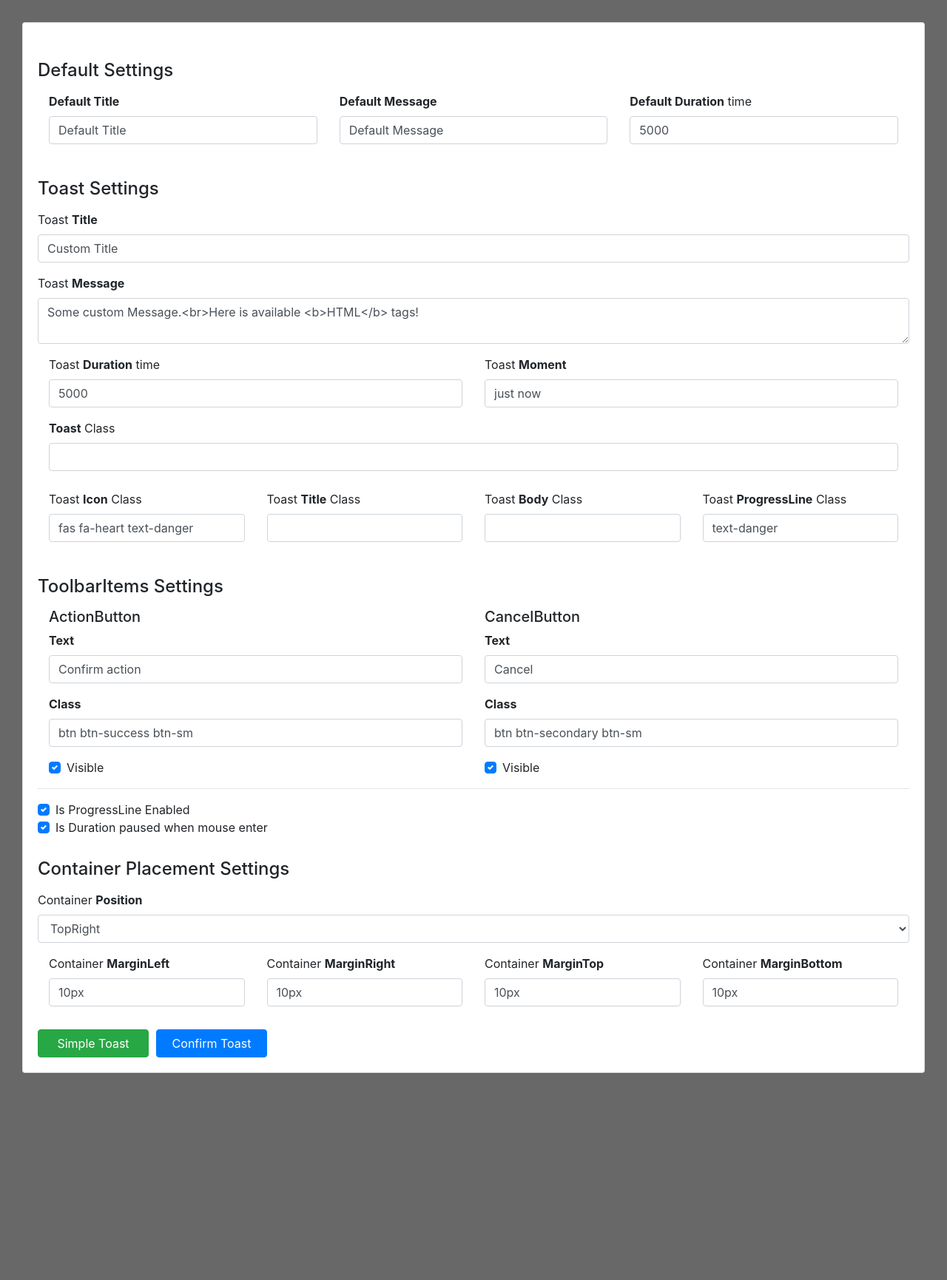
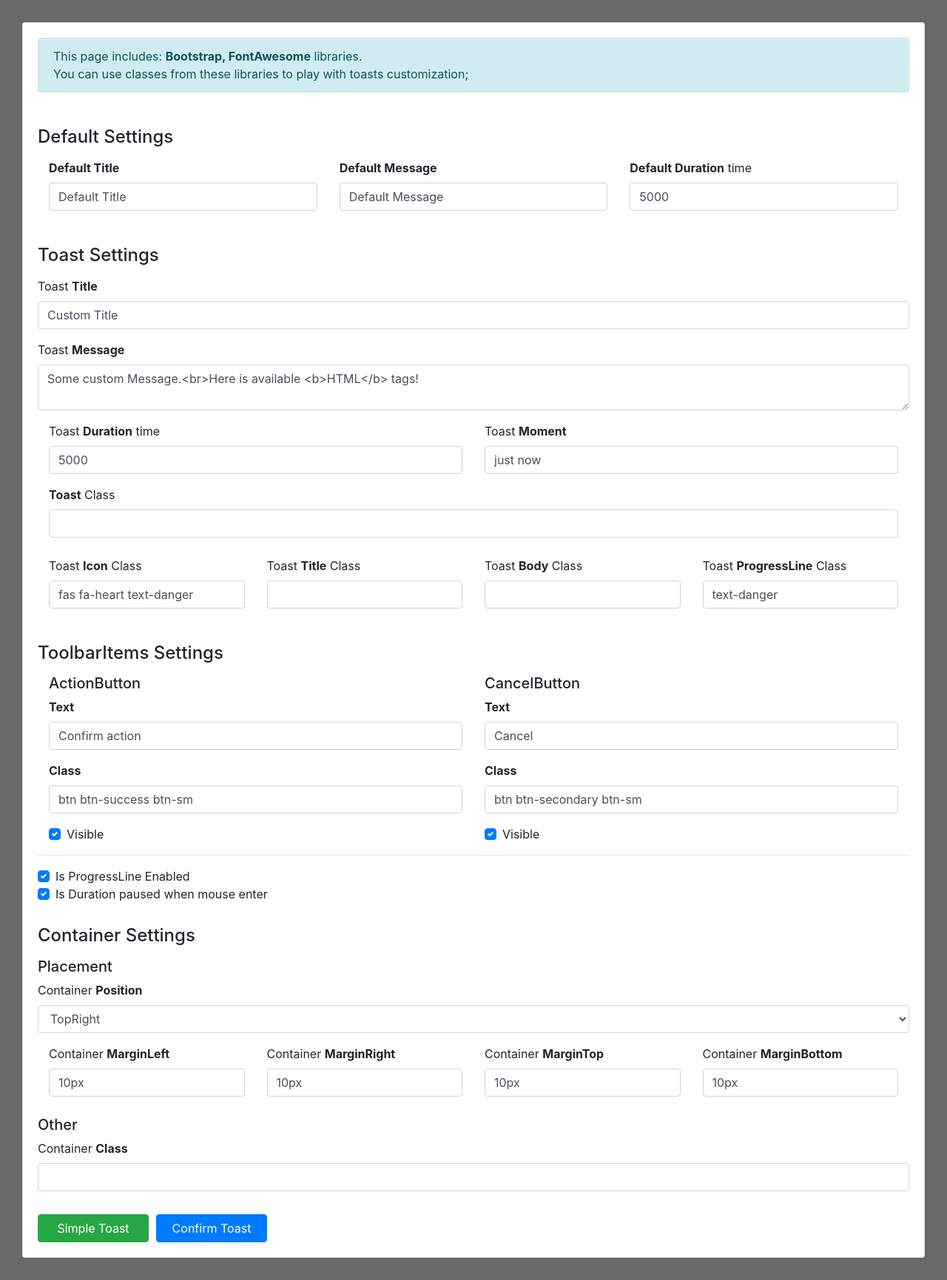
Before and after one commit to pieterlexis/angular-bootstrap-toasts, an Angular app: page / in a window 1280 px wide. Shown: the whole page at 74% size. Before the commit the page ends 1481 px from the top, so only its background shows below. Built offline with nearby package versions, Linux system fonts and the light colour scheme.

Commit message:
Documentation improvements

```diff
--- a/src/app/app.component.html
+++ b/src/app/app.component.html
@@ -1,4 +1,12 @@
 <div class="card">
+    <div class="alert alert-info">
+        This page includes:
+        <b>Bootstrap, FontAwesome</b>
+        libraries.<br>
+
+        You can use classes from these libraries to play with toasts customization;
+    </div>
+
     <form novalidate [formGroup]="ToastForm">
         <div>
             <h4>Default Settings</h4>
@@ -243,8 +251,10 @@
 
 
 
-    <form novalidate [formGroup]="ContainerForm">
-        <h4>Container Placement Settings</h4>
+    <form novalidate [formGroup]="ContainerPlacementForm">
+        <h4>Container Settings</h4>
+
+        <h5>Placement</h5>
 
         <div class="form-group">
             <label for="ContainerPlacementSelect">Container <b>Position</b></label>
@@ -306,6 +316,19 @@
                 </div>
             </div>
         </div>
+    </form>
+
+    <h5>Other</h5>
+
+    <div class="form-group">
+        <label for="ContainerClassesInput">Container <b>Class</b></label>
+
+        <input
+            id="ContainerClassesInput"
+            class="form-control"
+            type="text"
+            [(ngModel)]="ContainerClasses"/>
+    </div>
 
     <div style="margin-top: 15px;">
         <button
@@ -319,8 +342,8 @@
             class="btn btn-primary"
             (click)="showConfirmToast()">Confirm Toast</button>
     </div>
-    </form>
 </div>
 
 <Angular-Bootstrap-Toasts-Container
-    [Placement]="ContainerForm.value"></Angular-Bootstrap-Toasts-Container>
+    [Placement]="ContainerPlacementForm.value"
+    [Classes]="ContainerClasses"></Angular-Bootstrap-Toasts-Container>
--- a/src/app/app.component.ts
+++ b/src/app/app.component.ts
@@ -21,7 +21,10 @@ export class AppComponent implements OnInit {
   public ActionButton: FormGroup;
   public CancelButton: FormGroup;
 
-  public ContainerForm: FormGroup;
+  public ContainerPlacementForm: FormGroup;
+
+
+  public ContainerClasses: string = '';
 
   constructor (
     private toastsService: AngularBootstrapToastsService
@@ -111,7 +114,7 @@ export class AppComponent implements OnInit {
   private createContainerForm () {
     const defaultMargin: string = '10px';
 
-    this.ContainerForm = new FormGroup({
+    this.ContainerPlacementForm = new FormGroup({
       position: new FormControl('topRight'),
       marginLeft: new FormControl(defaultMargin),
       marginRight: new FormControl(defaultMargin),
--- a/src/app/app.module.ts
+++ b/src/app/app.module.ts
@@ -1,6 +1,6 @@
 import { BrowserModule } from '@angular/platform-browser';
 import { NgModule } from '@angular/core';
-import { ReactiveFormsModule } from '@angular/forms';
+import { FormsModule, ReactiveFormsModule } from '@angular/forms';
 
 import { AppRoutingModule } from './app-routing.module';
 import { AppComponent } from './app.component';
@@ -13,6 +13,7 @@ import { AngularBootstrapToastsModule } from 'projects/angular-bootstrap-toasts/
   ],
   imports: [
     BrowserModule,
+    FormsModule,
     ReactiveFormsModule,
     AppRoutingModule,
     AngularBootstrapToastsModule
--- a/src/index.html
+++ b/src/index.html
@@ -2,7 +2,7 @@
 <html lang="en">
 <head>
   <meta charset="utf-8">
-  <title>LibDemo</title>
+  <title>Angular Bootstrap Toasts Demo</title>
   <base href="/">
 
   <meta name="viewport" content="width=device-width, initial-scale=1">
```
Also changed, not shown: 1 other file (tests, documents, lock files or other folders). Lines whose indentation alone changed are shown as unchanged.
